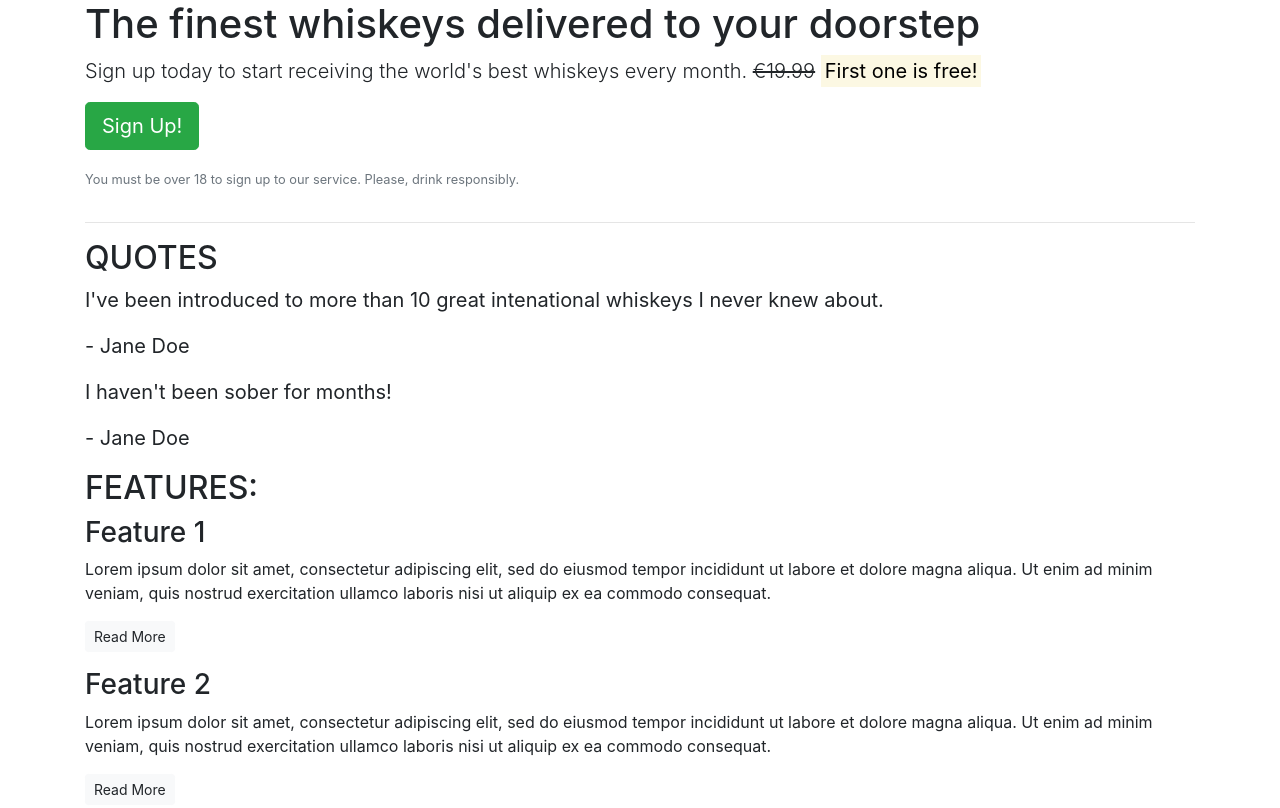
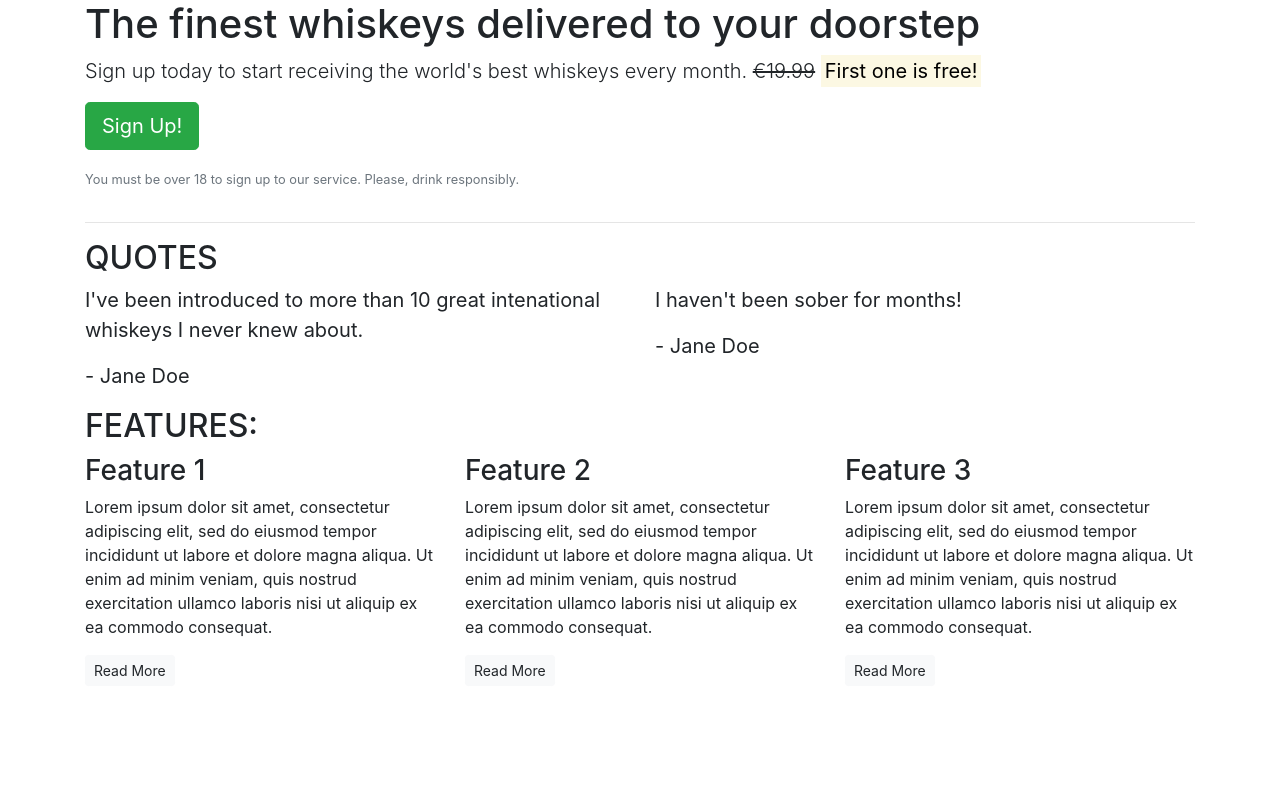
Before and after one commit to cormacmccarth/Whiskey-Drop, a plain HTML site: page index.html in a window 1280 px wide. Shown: the top 808 px of the page. Drawn offline with nearby package versions, Linux system fonts and the light colour scheme.

Commit message:
modify col classes, add md and lg classes

```diff
--- a/index.html
+++ b/index.html
@@ -27,18 +27,18 @@
         <!--Quotes-->
         <section class="quotes">
             <div class="row">
-                <div class="col-12">
+                <div class="col-12 col-md-6">
                 <h2 class="text-uppercase">Quotes</h2>
                 </div>
             </div>
             <div class="row">
-            <div class="col-12">
+            <div class="col-12 col-md-6">
             <blockquote class="blockquote">
                 <p>I've been introduced to more than 10 great intenational whiskeys I never knew about.</p>
                 <p>- Jane Doe</p>
             </blockquote>
             </div>
-            <div class="col-12">
+            <div class="col-12 col-md-6">
             <blockquote class="blockquote">
                 <p>I haven't been sober for months!</p>
                 <p>- Jane Doe</p>
@@ -56,21 +56,21 @@
                 </div>
             </div>
             <div class="row">
-                <div class="col-12">
+                <div class="col-12 col-md-6 col-lg-4">
                 <div class="feature">
                 <h3>Feature 1</h3>
                 <p>Lorem ipsum dolor sit amet, consectetur adipiscing elit, sed do eiusmod tempor incididunt ut labore et dolore magna aliqua. Ut enim ad minim veniam, quis nostrud exercitation ullamco laboris nisi ut aliquip ex ea commodo consequat.</p>
                 <p><a class="btn btn-sm btn-light" href="">Read More</a></p>
                 </div>
             </div>
-                <div class="col-12">
+                <div class="col-12 col-md-6 col-lg-4">
                 <div class="feature">
                     <h3>Feature 2</h3>
                     <p>Lorem ipsum dolor sit amet, consectetur adipiscing elit, sed do eiusmod tempor incididunt ut labore et dolore magna aliqua. Ut enim ad minim veniam, quis nostrud exercitation ullamco laboris nisi ut aliquip ex ea commodo consequat.</p>
                     <p><a class="btn btn-sm btn-light" href="">Read More</a></p>
                     </div>
             </div>
-            <div class="col-12">
+            <div class="col-12 d-md-none d-lg-block col-lg-4">
             <div class="feature">
                 <h3>Feature 3</h3>
                 <p>Lorem ipsum dolor sit amet, consectetur adipiscing elit, sed do eiusmod tempor incididunt ut labore et dolore magna aliqua. Ut enim ad minim veniam, quis nostrud exercitation ullamco laboris nisi ut aliquip ex ea commodo consequat.</p>
```
